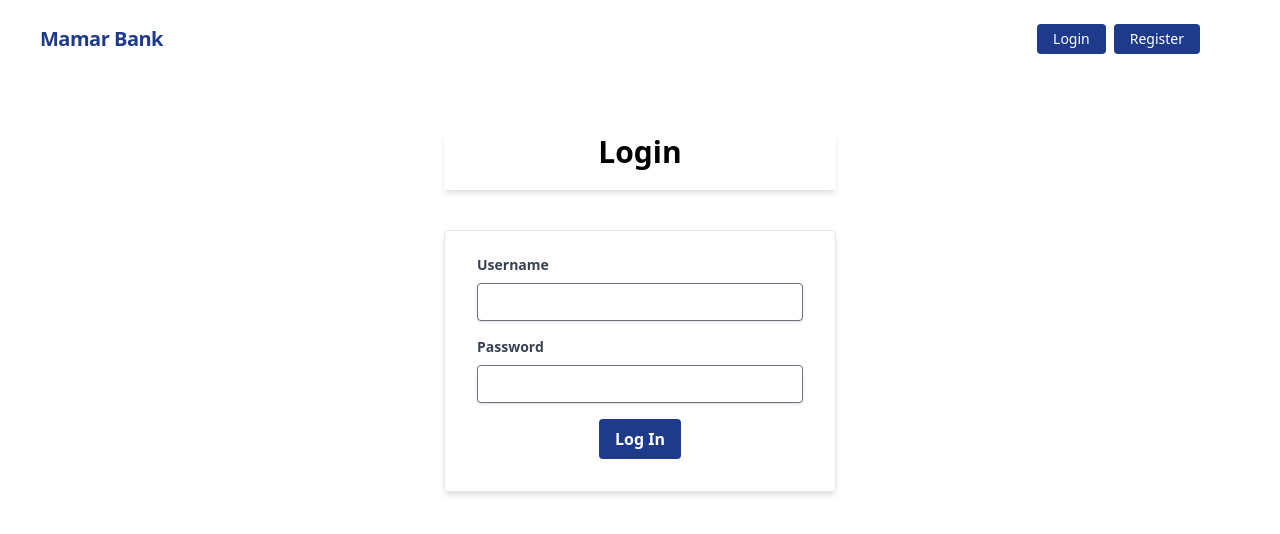
After one commit to Rafiul29/Bank-Management-System, a Django app: page /accounts/login/ in a window 1280 px wide. The commit adds this page. Shown: the top 534 px of the page. Run offline with Django 4.2, Linux system fonts and the light colour scheme.

Commit message:
user login and logout done

```diff
--- /dev/null
+++ b/accounts/templates/accounts/user_login.html
@@ -0,0 +1,37 @@
+{% extends 'base.html' %}
+{% block body %}
+
+{% if form.non_field_errors %} {% for error in form.non_field_errors %}
+<div class="bg-red-100 border border-red-400 text-red-700 px-4 py-3 rounded relative mt-2" role="alert">
+    <p class="font-bold">Error!</p>
+    <p class="block sm:inline">{{ error }}</p>
+</div>
+{% endfor %} {% endif %}
+<div class="grid grid-cols-3 gap-4">
+    <div></div>
+    <div class="py-2 px-3 rounded-xl bg-white mt-12">
+        <h1 class="font-bold text-3xl text-center pb-5 shadow-md">Login</h1>
+        <div class="w-full mt-10">
+            <form method="post" class="shadow-md border border-gray-200 rounded px-8 pt-6 pb-8 mb-4">
+                {% csrf_token %} {% for hidden_field in form.hidden_fields %} {{ hidden_field.errors }} {{ hidden_field }} {% endfor %}
+                {% for field in form.visible_fields %}
+                <div class="mb-4">
+                    <label class="block text-gray-700 text-sm font-bold mb-2" for="{{ field.id_for_label }}">
+                {{ field.label }}
+            </label>
+                    <input class="shadow appearance-none border border-gray-500 rounded w-full py-2 px-3 text-gray-700 leading-tight focus:outline-none focus:shadow-outline" name="{{ field.name }}" id="{{ field.id_for_label }}" type="{{ field.widget_type }}">
+                </div>
+                {% if field.errors %} {% for error in field.errors %}
+                <p class="text-red-600 text-sm italic pb-2">{{ error }}</p>
+                {% endfor %} {% endif %} {% endfor %}
+
+                <div class="flex items-center justify-center w-full">
+                    <button class="bg-blue-900 hover:bg-blue-700 text-white font-bold py-2 px-4 rounded focus:outline-none focus:shadow-outline" type="submit">
+                Log In
+            </button>
+                </div>
+            </form>
+        </div>
+    </div>
+</div>
+{% endblock %}
--- a/accounts/urls.py
+++ b/accounts/urls.py
@@ -3,4 +3,6 @@ from django.urls import path
 from . import views
 urlpatterns = [
     path('register/',views.UserRegistrationView.as_view(),name='register'),
+    path('login/',views.UserLoginView.as_view(),name='login'),
+    path('logout/',views.UserLogoutView.as_view(),name='logout'),
 ]
--- a/accounts/views.py
+++ b/accounts/views.py
@@ -2,9 +2,9 @@ from django.http import HttpResponse
 from django.shortcuts import render
 from django.views.generic import FormView
 from .forms import UserRegistrationForm
-from django.contrib.auth import login
+from django.contrib.auth import login,logout
 from django.urls import reverse_lazy
-
+from django.contrib.auth.views import LoginView,LogoutView
 # Create your views here.
 class UserRegistrationView(FormView):
     template_name = 'accounts/user_registration.html'
@@ -14,5 +14,20 @@ class UserRegistrationView(FormView):
     def form_valid(self,form):
         user = form.save()
         login(self.request, user)
-        print(user)
         return super().form_valid(form) # form_valid function call hobe jodi sob thik thake
+
+class UserLoginView(LoginView):
+  template_name='accounts/user_login.html'
+
+  def get_success_url(self):
+    return reverse_lazy('home' )
+
+  def form_valid(self, form):
+      return super().form_valid(form)
+
+
+class UserLogoutView(LogoutView):
+    def get_success_url(self):
+        if self.request.user.is_authenticated:
+            logout(self.request)
+        return reverse_lazy('home')
--- a/bank_management_system/urls.py
+++ b/bank_management_system/urls.py
@@ -20,6 +20,6 @@ from core.views import HomeView
 
 urlpatterns = [
     path('admin/', admin.site.urls),
-     path('', HomeView.as_view(),name='home'),
+    path('', HomeView.as_view(),name='home'),
     path('accounts/', include('accounts.urls')),
 ]
--- a/core/templates/base.html
+++ b/core/templates/base.html
@@ -10,8 +10,8 @@
         </title>
         <link href="https://unpkg.com/tailwindcss@^1.0/dist/tailwind.min.css" rel="stylesheet">
     </head>
-    <body class="bg-indigo-600">
-
+    <body >
+        {% comment %} class="bg-indigo-600" {% endcomment %}
         {% include 'navbar.html' %}
 
         {% block body %}
--- a/core/templates/navbar.html
+++ b/core/templates/navbar.html
@@ -27,21 +27,21 @@
             </div>
             <div class="flex w-auto">
                 <div class="text-blue-900 my-auto font-black px-5">
-                    {% if request.user.is_authenticated %}
+
                     Welcome, {{ request.user.first_name }} (balance : {{request.user.account.balance}})
-                    {%endif%}
+
                 </div>
 
                 <a href="" class="mx-2 inline-block font-medium text-sm px-4 py-2 leading-none bg-blue-900 rounded text-white border-white hover:border-transparent hover:text-dark hover:bg-red-700 mt-4 lg:mt-0">Profile</a>
-                <a href="" class="mx-2 inline-block font-medium text-sm px-4 py-2 leading-none bg-blue-900 rounded text-white border-white hover:border-transparent hover:text-dark hover:bg-red-700 mt-4 lg:mt-0">Logout</a>
+                <a href="{% url 'logout' %}" class="mx-2 inline-block font-medium text-sm px-4 py-2 leading-none bg-blue-900 rounded text-white border-white hover:border-transparent hover:text-dark hover:bg-red-700 mt-4 lg:mt-0">Logout</a>
             </div>
         {% else %}
             <div class="text-md lg:flex-grow"></div>
             <div>
-                <a href="" class="mr-2 inline-block font-medium text-sm px-4 py-2 leading-none bg-blue-900 rounded text-white border-white hover:border-transparent hover:text-gray-800 hover:bg-red-700 mt-4 lg:mt-0">Login</a>
+                <a href="{% url 'login'%}" class="mr-2 inline-block font-medium text-sm px-4 py-2 leading-none bg-blue-900 rounded text-white border-white hover:border-transparent hover:text-gray-800 hover:bg-red-700 mt-4 lg:mt-0">Login</a>
             </div>
             <div>
-                <a href="" class="inline-block font-medium text-sm px-4 py-2 leading-none bg-blue-900 rounded text-white border-white hover:border-transparent hover:text-gray-800 hover:bg-white mt-4 lg:mt-0">Register</a>
+                <a href="{% url 'register' %}" class="inline-block font-medium text-sm px-4 py-2 leading-none bg-blue-900 rounded text-white border-white hover:border-transparent hover:text-gray-800 hover:bg-white mt-4 lg:mt-0">Register</a>
             </div>
         {% endif %}
     </div>
```
Also changed, not shown: db.sqlite3.
